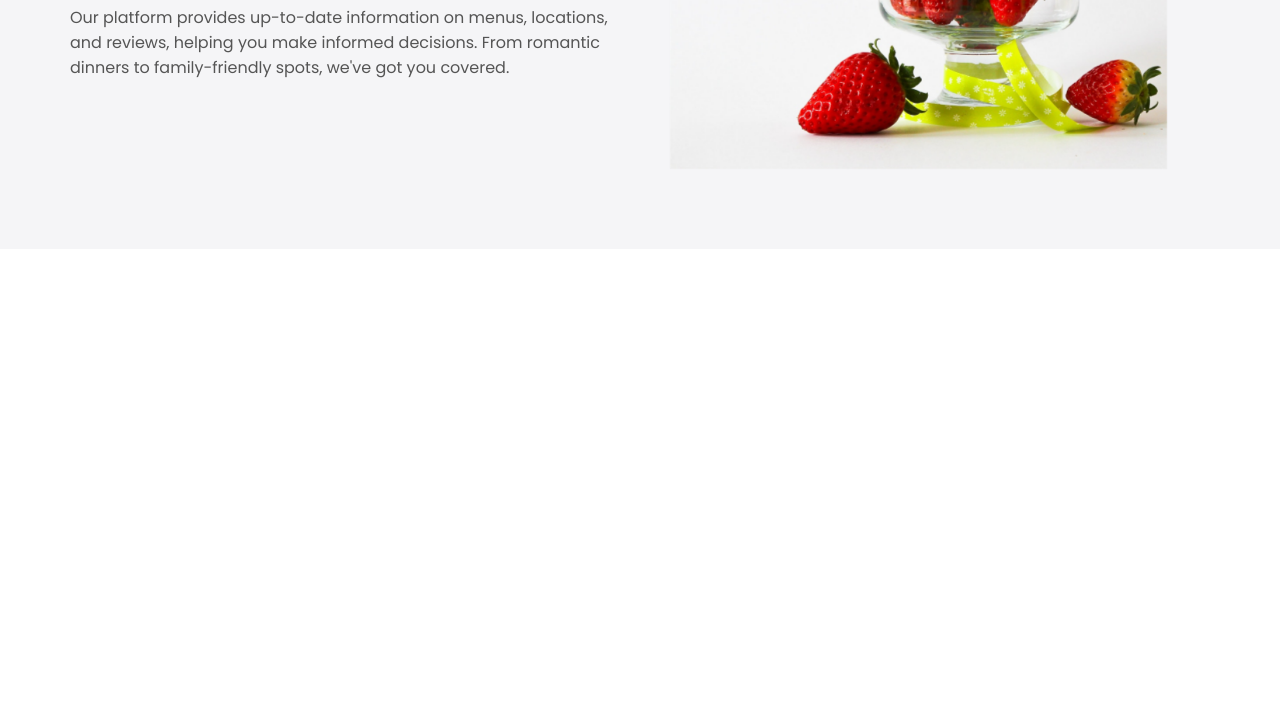
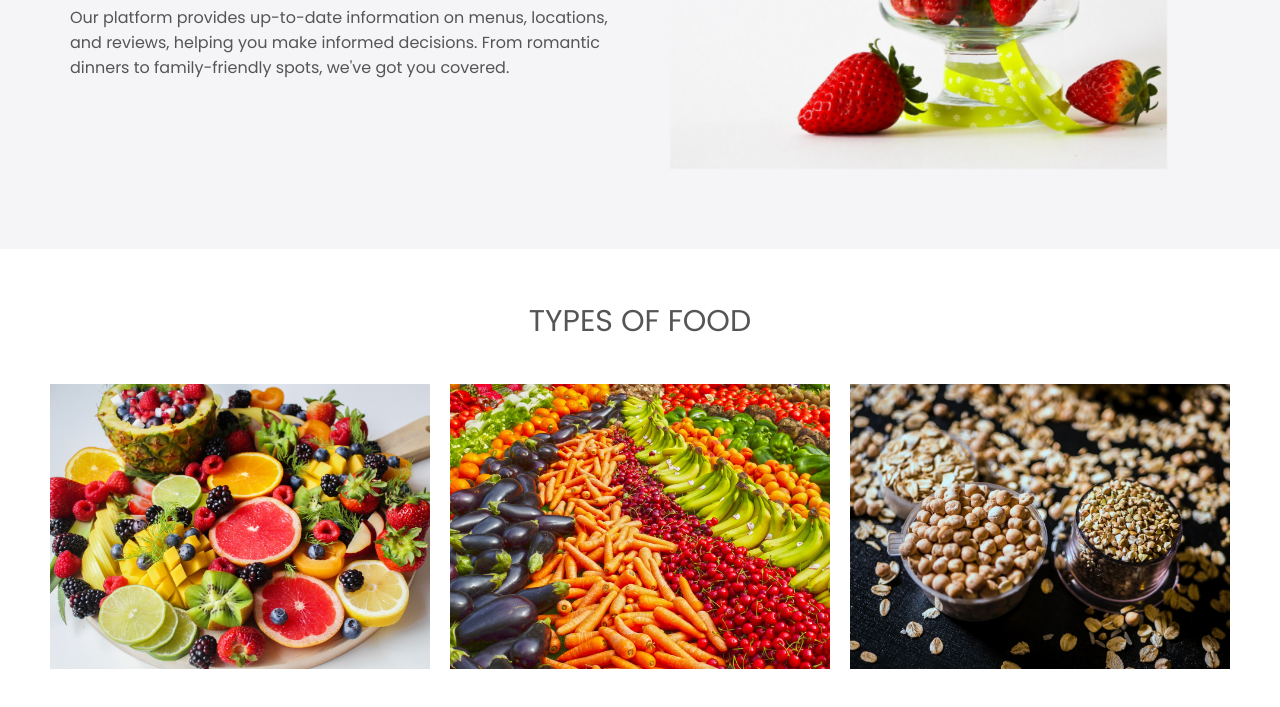
Before and after one commit to iftikkharahmed/Restaurants-Website-using-HTML-CSS-Flexbox, a plain HTML site: page index.html in a window 1280 px wide. Shown: the part 751-1458 px from the top of the page. Before the commit the page ends 1000 px from the top, so only its background shows below. Drawn offline with Linux system fonts and the light colour scheme.

Commit message:
created food category

```diff
--- a/css/style.css
+++ b/css/style.css
@@ -185,3 +185,84 @@ body{
         transform: translate(0);
     }
 }
+
+/* food category styling  */
+
+#food{
+    padding: 5rem 0 10rem 0;
+}
+
+#food h2{
+    text-align: center;
+    font-size: 3rem;
+    color: #555;
+    font-weight: 400;
+    margin-bottom: 40px;
+    text-transform: uppercase;
+}
+
+.food-container{
+    display: flex;
+    justify-content: space-between;
+}
+
+.food-container img{
+    display: block;
+    width: 100%;
+    max-height: 300px;
+    object-fit: cover;
+    object-position: center;
+    margin: auto;
+}
+
+.img-container{
+    margin: 0 1rem;
+    position: relative;
+}
+
+.img-content{
+    position: absolute;
+    top: 70%;
+    left: 50%;
+    transform: translate(-50%,-50%);
+    text-align: center;
+    z-index: 4;
+    opacity: 0;
+
+    transition: all 0.3s ease-in-out;
+}
+
+.img-content h3{
+    color: #fff;
+    font-size: 3rem;
+}
+
+.img-content a{
+    font-size: 1.2rem;
+}
+
+.img-container::after{
+    content: "";
+    display: block;
+    position: absolute;
+    top: 0;
+    left: 0;
+    width: 100%;
+    height: 100%;
+    background: rgba(0,0,0,0.871);
+    z-index: 3;
+    opacity: 0;
+    transform: scaleY(0);
+    transform-origin: 100% 100%;
+    transition: all 0.3s ease-in-out;
+}
+
+.img-container:hover::after{
+    transform: scaleY(1);
+    opacity: 1;
+}
+
+.img-container:hover .img-content{
+    opacity: 1;
+    top: 50%;
+}
--- a/index.html
+++ b/index.html
@@ -55,5 +55,38 @@
             </div>
         </div>
     </section>
+
+    <section id="food">
+        <h2>Types of Food</h2>
+        <div class="food-container container">
+            <div class="food-type fruit">
+                <div class="img-container">
+                    <img src="./img/food1.jpg" alt="">
+                    <div class="img-content">
+                        <h3>Fruit</h3>
+                        <a href="#" class="btn btn-primary">Learn More</a>
+                    </div>
+                </div>
+            </div>
+            <div class="food-type vegatable">
+                <div class="img-container">
+                    <img src="./img/food2.jpg" alt="">
+                    <div class="img-content">
+                        <h3>Vegatable</h3>
+                        <a href="#" class="btn btn-primary">Learn More</a>
+                    </div>
+                </div>
+            </div>
+            <div class="food-type grain">
+                <div class="img-container">
+                    <img src="./img/food3.jpg" alt="">
+                    <div class="img-content">
+                        <h3>Grain</h3>
+                        <a href="#" class="btn btn-primary">Learn More</a>
+                    </div>
+                </div>
+            </div>
+        </div>
+    </section>
 </body>
 </html>
```
